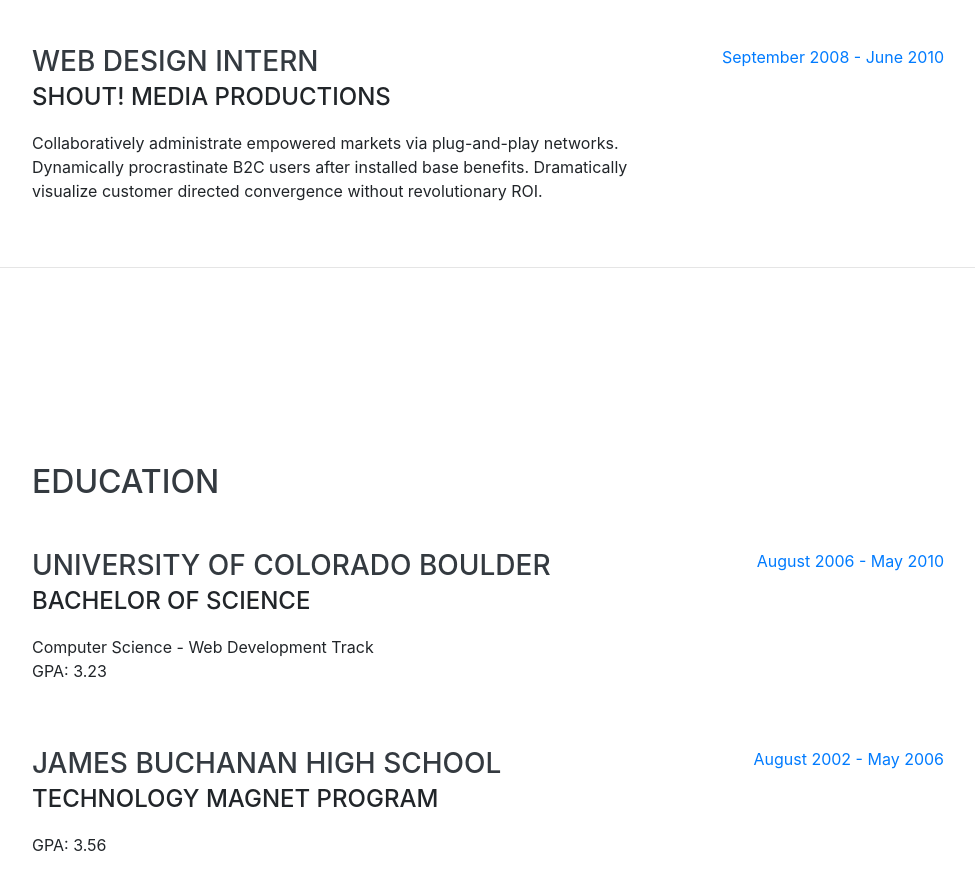
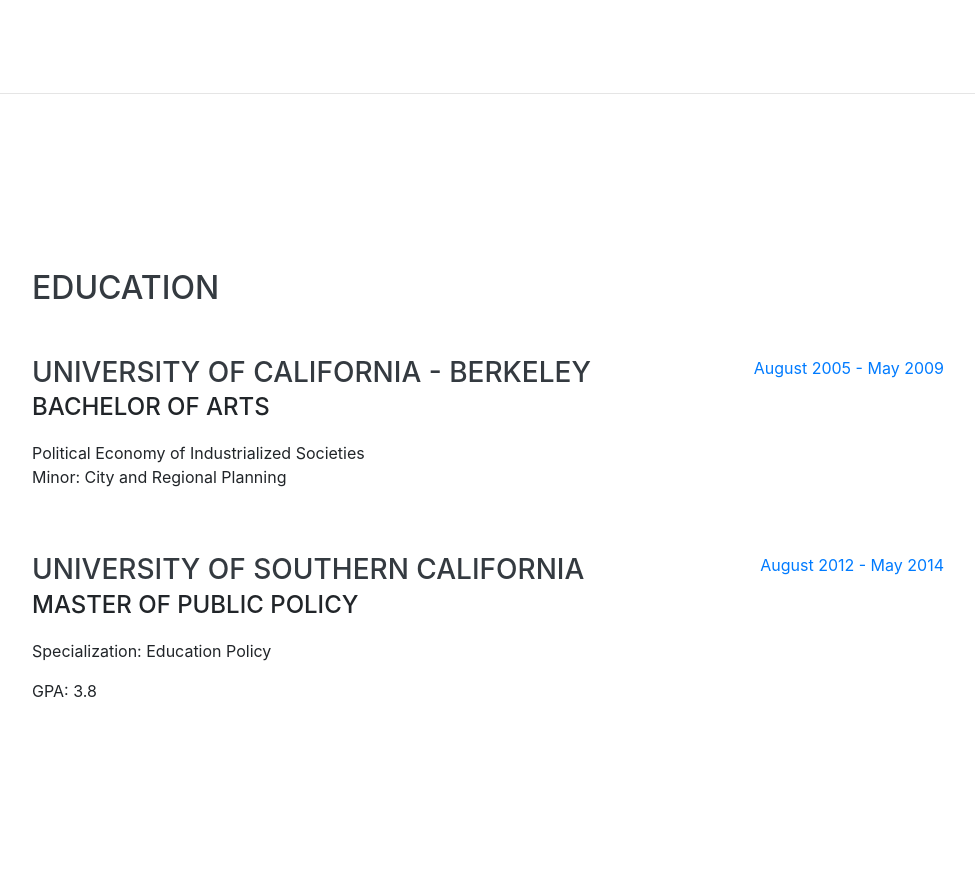
Before and after one commit to hovikgas/hovikgas.github.io, a website with bundled scripts: page index.html in a window 1280 px wide. Shown: the part 1675-2551 px from the top of the page, without its empty margins (288-1263 px from the left). Built offline with nearby package versions, Linux system fonts and the light colour scheme; a web font is replaced by a local one.

Commit message:
Adding education

```diff
--- a/index.html
+++ b/index.html
@@ -126,17 +126,6 @@
           </div>
         </div>
 
-        <div class="resume-item d-flex flex-column flex-md-row justify-content-between">
-          <div class="resume-content">
-            <h3 class="mb-0">Web Design Intern</h3>
-            <div class="subheading mb-3">Shout! Media Productions</div>
-            <p>Collaboratively administrate empowered markets via plug-and-play networks. Dynamically procrastinate B2C users after installed base benefits. Dramatically visualize customer directed convergence without revolutionary ROI.</p>
-          </div>
-          <div class="resume-date text-md-right">
-            <span class="text-primary">September 2008 - June 2010</span>
-          </div>
-        </div>
-
       </div>
 
     </section>
@@ -149,24 +138,25 @@
 
         <div class="resume-item d-flex flex-column flex-md-row justify-content-between mb-5">
           <div class="resume-content">
-            <h3 class="mb-0">University of Colorado Boulder</h3>
-            <div class="subheading mb-3">Bachelor of Science</div>
-            <div>Computer Science - Web Development Track</div>
-            <p>GPA: 3.23</p>
+            <h3 class="mb-0">University of California - Berkeley</h3>
+            <div class="subheading mb-3">Bachelor of Arts</div>
+            <div>Political Economy of Industrialized Societies</div>
+            <p>Minor: City and Regional Planning</p>
           </div>
           <div class="resume-date text-md-right">
-            <span class="text-primary">August 2006 - May 2010</span>
+            <span class="text-primary">August 2005 - May 2009</span>
           </div>
         </div>
 
         <div class="resume-item d-flex flex-column flex-md-row justify-content-between">
           <div class="resume-content">
-            <h3 class="mb-0">James Buchanan High School</h3>
-            <div class="subheading mb-3">Technology Magnet Program</div>
-            <p>GPA: 3.56</p>
+            <h3 class="mb-0">University of Southern California</h3>
+            <div class="subheading mb-3">Master of Public Policy</div>
+            <p>Specialization: Education Policy </p>
+            <p>GPA: 3.8</p>
           </div>
           <div class="resume-date text-md-right">
-            <span class="text-primary">August 2002 - May 2006</span>
+            <span class="text-primary">August 2012 - May 2014</span>
           </div>
         </div>
 
```
